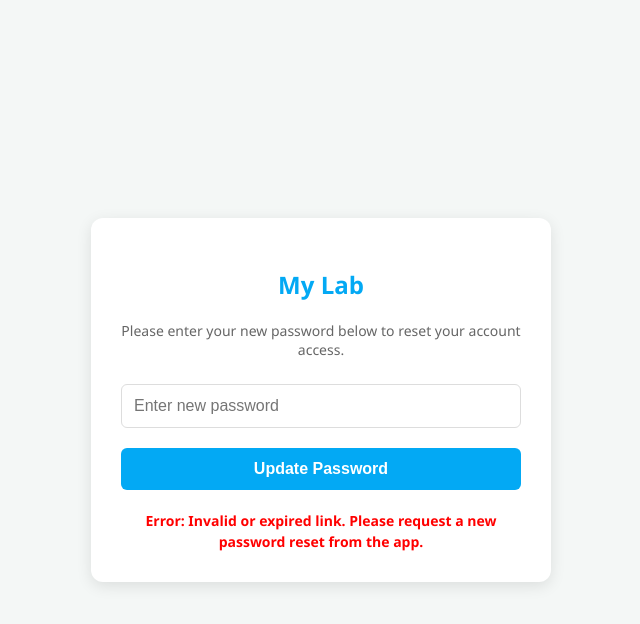
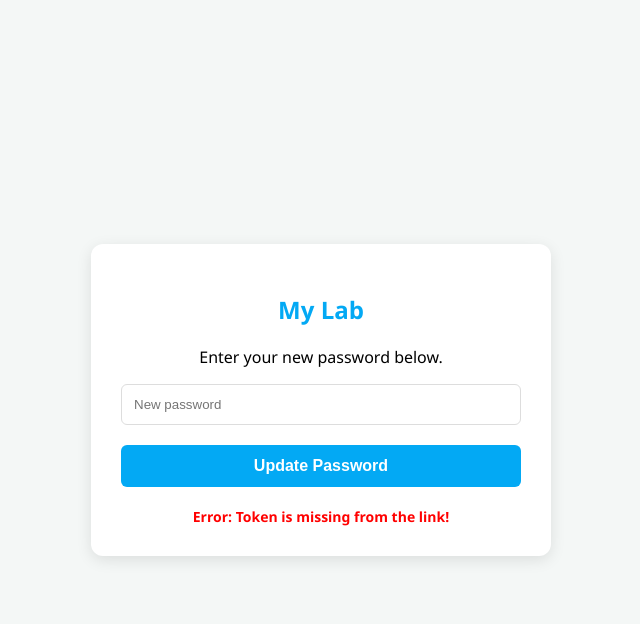
Before and after one commit to MyLabAdmin/MyLab_auth-success, a plain HTML site: page reset.html in a window 1280 px wide. Both pictures are taken after a click on the button "Update Password". Shown: the whole page, without its empty margins (319-959 px from the left). Drawn offline with Linux system fonts and the light colour scheme.

Commit message:
Update reset.html

```diff
--- a/reset.html
+++ b/reset.html
@@ -8,23 +8,17 @@
         body { font-family: 'Segoe UI', Tahoma, Geneva, Verdana, sans-serif; background-color: #f4f7f6; display: flex; justify-content: center; align-items: center; height: 100vh; margin: 0; }
         .container { background: white; padding: 30px; border-radius: 12px; box-shadow: 0 4px 15px rgba(0,0,0,0.1); width: 100%; max-width: 400px; text-align: center; }
         h2 { color: #03A9F4; margin-bottom: 20px; }
-        p { color: #666; font-size: 14px; margin-bottom: 25px; }
-        input { width: 100%; padding: 12px; margin-bottom: 20px; border: 1px solid #ddd; border-radius: 6px; box-sizing: border-box; font-size: 16px; outline: none; }
-        input:focus { border-color: #03A9F4; }
-        button { width: 100%; padding: 12px; background-color: #03A9F4; border: none; border-radius: 6px; color: white; font-size: 16px; cursor: pointer; transition: background 0.3s; font-weight: bold; }
-        button:hover { background-color: #0288D1; }
-        #message { margin-top: 20px; font-size: 14px; font-weight: bold; line-height: 1.5; }
+        button { width: 100%; padding: 12px; background-color: #03A9F4; border: none; border-radius: 6px; color: white; font-size: 16px; cursor: pointer; font-weight: bold; }
+        input { width: 100%; padding: 12px; margin-bottom: 20px; border: 1px solid #ddd; border-radius: 6px; box-sizing: border-box; }
+        #message { margin-top: 20px; font-size: 14px; font-weight: bold; }
     </style>
 </head>
 <body>
-
     <div class="container">
         <h2>My Lab</h2>
-    <p>Please enter your new password below to reset your account access.</p>
-
-    <input type="password" id="newPassword" placeholder="Enter new password" required>
+        <p>Enter your new password below.</p>
+        <input type="password" id="newPassword" placeholder="New password">
         <button onclick="updatePassword()">Update Password</button>
-
         <div id="message"></div>
     </div>
 
@@ -33,21 +27,13 @@
             const password = document.getElementById('newPassword').value;
             const messageDiv = document.getElementById('message');
 
-        // 1. استخراج التوكن من الرابط بشكل احترافي
-        // نتعامل مع الـ Hash وننظفه من أي علامات زائدة قد يضيفها البريد الإلكتروني
-        const hash = window.location.hash.substring(1);
-        const params = new URLSearchParams(hash);
-        const accessToken = params.get('access_token');
+            // قراءة التوكن من علامة الاستفهام (?) وليس الهاش (#)
+            const urlParams = new URLSearchParams(window.location.search);
+            const accessToken = urlParams.get('access_token');
 
             if (!accessToken) {
                 messageDiv.style.color = "red";
-            messageDiv.innerText = "Error: Invalid or expired link. Please request a new password reset from the app.";
-            return;
-        }
-
-        if (password.length < 6) {
-            messageDiv.style.color = "red";
-            messageDiv.innerText = "Password must be at least 6 characters.";
+                messageDiv.innerText = "Error: Token is missing from the link!";
                 return;
             }
 
@@ -55,7 +41,6 @@
             messageDiv.innerText = "Updating...";
 
             try {
-            // 2. إرسال طلب التحديث إلى Supabase
                 const response = await fetch('https://kdielzqdpobisvmbyqod.supabase.co/auth/v1/user', {
                     method: 'PUT',
                     headers: {
@@ -67,21 +52,18 @@
                 });
 
                 const data = await response.json();
-
                 if (response.ok) {
                     messageDiv.style.color = "green";
-                messageDiv.innerText = "Success! Your password has been updated. You can now close this page and log in to My Lab.";
+                    messageDiv.innerText = "Success! Password updated.";
                 } else {
                     messageDiv.style.color = "red";
-                // عرض رسالة الخطأ القادمة من Supabase مباشرة
-                messageDiv.innerText = "Error: " + (data.msg || data.error_description || "Update failed");
+                    messageDiv.innerText = "Error: " + (data.msg || "Link expired");
                 }
-        } catch (error) {
+            } catch (e) {
                 messageDiv.style.color = "red";
-            messageDiv.innerText = "Network error. Please try again.";
+                messageDiv.innerText = "Network Error.";
             }
         }
     </script>
-
 </body>
 </html>
```
Lines whose indentation alone changed are shown as unchanged.
